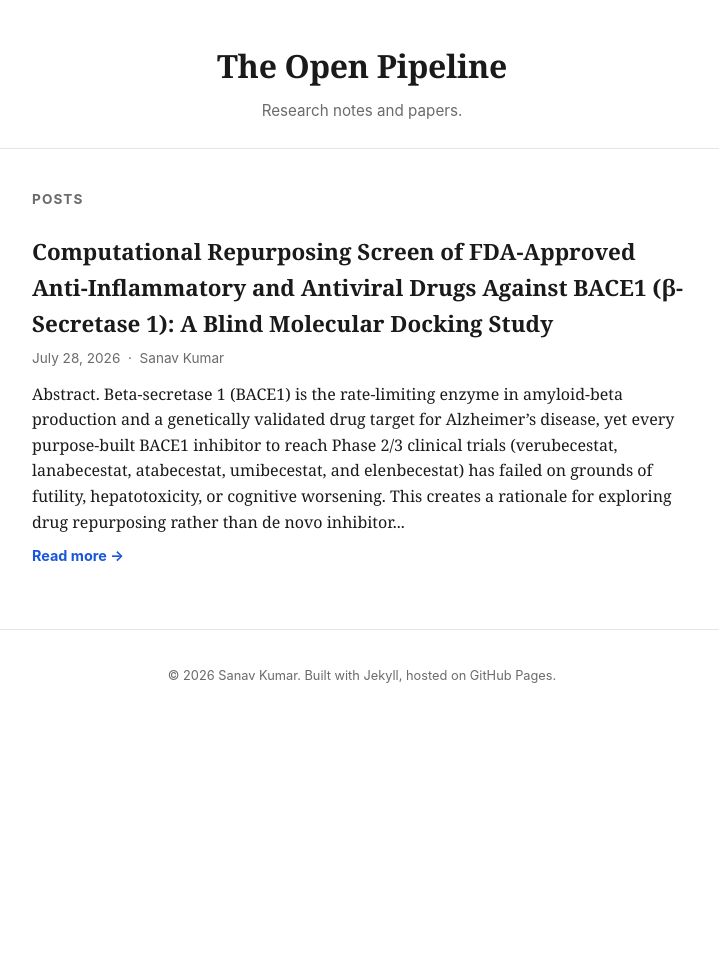
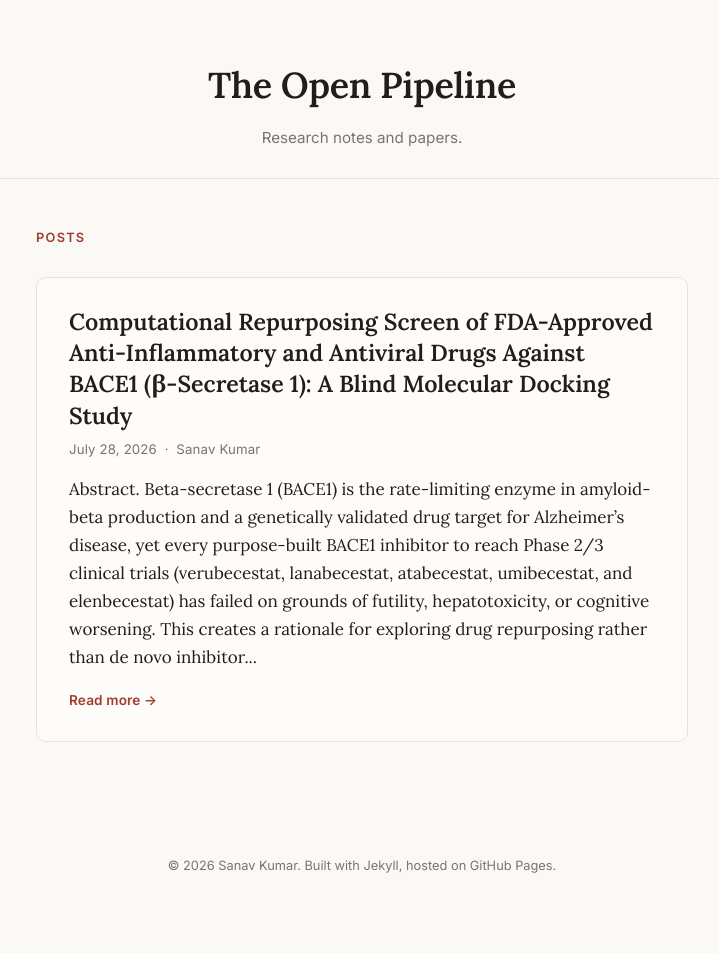
Before and after one commit to Dearth124/the-open-pipeline, a Jekyll site: the page built from index.md, in a window 1280 px wide. Shown: the whole page, without its empty margins (278-997 px from the left). Built offline with Jekyll 4.4.1, drawn with Linux system fonts in a browser that asks for light colours; before the commit the page ends 900 px from its top, so only the background shows below that.

Commit message:
Fix baseurl for project-page hosting; refresh visual design

```diff
--- a/_config.yml
+++ b/_config.yml
@@ -1,8 +1,8 @@
 title: The Open Pipeline
 description: Research notes and papers.
 author: Sanav Kumar
-baseurl: ""
-url: ""
+baseurl: "/the-open-pipeline"
+url: "https://dearth124.github.io"
 
 markdown: kramdown
 permalink: /:year/:month/:day/:title/
--- a/_layouts/default.html
+++ b/_layouts/default.html
@@ -5,6 +5,9 @@
   <meta name="viewport" content="width=device-width, initial-scale=1.0">
   <title>{% if page.title %}{{ page.title }} — {% endif %}{{ site.title }}</title>
   <meta name="description" content="{{ page.excerpt | default: site.description | strip_html | strip_newlines | truncate: 160 }}">
+  <link rel="preconnect" href="https://fonts.googleapis.com">
+  <link rel="preconnect" href="https://fonts.gstatic.com" crossorigin>
+  <link href="https://fonts.googleapis.com/css2?family=Inter:wght@400;500;600&family=Lora:ital,wght@0,400;0,500;0,600;1,400&display=swap" rel="stylesheet">
   <link rel="stylesheet" href="{{ '/assets/css/style.css' | relative_url }}">
   <link rel="alternate" type="application/rss+xml" title="{{ site.title }}" href="{{ '/feed.xml' | relative_url }}">
 </head>
--- a/assets/css/style.css
+++ b/assets/css/style.css
@@ -1,11 +1,14 @@
 :root {
-  --text: #1a1a1a;
-  --muted: #6b6b6b;
-  --link: #1a56db;
-  --link-visited: #3730a3;
-  --border: #e5e5e5;
-  --bg: #ffffff;
+  --text: #201d1a;
+  --muted: #7a746c;
+  --accent: #a13d2e;
+  --accent-ink: #7a2d21;
+  --border: #e8e2d9;
+  --card-bg: #fdfcfa;
+  --bg: #fbf9f6;
   --max-width: 700px;
+  --serif: "Lora", Georgia, "Times New Roman", serif;
+  --sans: "Inter", -apple-system, BlinkMacSystemFont, "Segoe UI", sans-serif;
 }
 
 * {
@@ -14,41 +17,45 @@
 
 body {
   margin: 0;
-  font-family: Georgia, "Times New Roman", serif;
+  font-family: var(--serif);
   color: var(--text);
   background: var(--bg);
-  line-height: 1.6;
+  line-height: 1.65;
+  font-size: 17px;
 }
 
 .wrap {
   max-width: var(--max-width);
   margin: 0 auto;
-  padding: 0 20px;
+  padding: 0 24px;
 }
 
 a {
-  color: var(--link);
+  color: var(--accent);
   text-decoration: none;
 }
 
 a:visited {
-  color: var(--link-visited);
+  color: var(--accent-ink);
 }
 
 a:hover {
   text-decoration: underline;
+  text-decoration-color: currentColor;
+  text-underline-offset: 3px;
 }
 
 .site-header {
   border-bottom: 1px solid var(--border);
-  padding: 40px 0 24px;
-  margin-bottom: 40px;
+  padding: 56px 0 28px;
+  margin-bottom: 48px;
   text-align: center;
 }
 
 .site-title {
-  font-size: 2rem;
-  font-weight: bold;
+  font-family: var(--serif);
+  font-size: 2.25rem;
+  font-weight: 600;
   color: var(--text);
   letter-spacing: -0.01em;
 }
@@ -58,124 +65,182 @@ a:hover {
 }
 
 .site-description {
-  margin: 8px 0 0;
+  margin: 10px 0 0;
   color: var(--muted);
-  font-family: -apple-system, BlinkMacSystemFont, "Segoe UI", sans-serif;
+  font-family: var(--sans);
   font-size: 0.95rem;
 }
 
 .page-heading {
-  font-family: -apple-system, BlinkMacSystemFont, "Segoe UI", sans-serif;
-  font-size: 0.85rem;
+  font-family: var(--sans);
+  font-size: 0.8rem;
+  font-weight: 600;
   text-transform: uppercase;
-  letter-spacing: 0.08em;
-  color: var(--muted);
-  margin-bottom: 24px;
+  letter-spacing: 0.1em;
+  color: var(--accent);
+  margin-bottom: 28px;
 }
 
 .post-feed {
   display: flex;
   flex-direction: column;
-  gap: 40px;
+  gap: 24px;
+}
+
+.post-summary {
+  background: var(--card-bg);
+  border: 1px solid var(--border);
+  border-radius: 10px;
+  padding: 28px 32px;
+  transition: border-color 0.15s ease, transform 0.15s ease;
+}
+
+.post-summary:hover {
+  border-color: var(--accent);
+  transform: translateY(-1px);
 }
 
 .post-summary-title {
-  font-size: 1.4rem;
-  margin: 0 0 6px;
+  font-size: 1.45rem;
+  line-height: 1.35;
+  margin: 0 0 8px;
 }
 
 .post-summary-title a {
   color: var(--text);
 }
 
+.post-summary-title a:hover {
+  color: var(--accent);
+}
+
 .post-meta {
-  font-family: -apple-system, BlinkMacSystemFont, "Segoe UI", sans-serif;
-  font-size: 0.85rem;
+  font-family: var(--sans);
+  font-size: 0.83rem;
   color: var(--muted);
-  margin: 0 0 12px;
+  margin: 0 0 14px;
+  letter-spacing: 0.01em;
 }
 
 .post-excerpt {
-  margin: 0 0 8px;
+  margin: 0 0 14px;
+  color: var(--text);
 }
 
 .read-more {
-  font-family: -apple-system, BlinkMacSystemFont, "Segoe UI", sans-serif;
-  font-size: 0.9rem;
-  font-weight: bold;
+  font-family: var(--sans);
+  font-size: 0.85rem;
+  font-weight: 600;
+  letter-spacing: 0.01em;
 }
 
 .post-title {
-  font-size: 1.9rem;
-  margin-bottom: 6px;
-  line-height: 1.25;
+  font-size: 2rem;
+  margin-bottom: 8px;
+  line-height: 1.3;
 }
 
 .pdf-link {
-  font-family: -apple-system, BlinkMacSystemFont, "Segoe UI", sans-serif;
-  background: #f4f6fb;
-  border: 1px solid var(--border);
-  border-radius: 6px;
-  padding: 12px 16px;
+  font-family: var(--sans);
+  font-size: 0.92rem;
+  font-weight: 500;
+  background: #f7ece9;
+  border: 1px solid #edcfc7;
+  color: var(--accent-ink);
+  border-radius: 8px;
+  padding: 12px 18px;
   display: inline-block;
+  margin: 18px 0 8px;
+}
+
+.pdf-link a {
+  color: var(--accent-ink);
 }
 
 .post-content {
-  margin-top: 24px;
+  margin-top: 28px;
+}
+
+.post-content p {
+  margin: 0 0 1.2em;
 }
 
 .post-content h2 {
-  font-size: 1.3rem;
+  font-size: 1.35rem;
   margin-top: 2em;
+  margin-bottom: 0.6em;
+  color: var(--text);
 }
 
 .post-content h3 {
-  font-size: 1.1rem;
-  margin-top: 1.6em;
+  font-size: 1.12rem;
+  margin-top: 1.7em;
+  margin-bottom: 0.5em;
+}
+
+.post-content strong {
+  color: var(--text);
 }
 
 .post-content blockquote {
-  border-left: 3px solid var(--border);
-  margin-left: 0;
-  padding-left: 16px;
+  border-left: 3px solid var(--accent);
+  margin: 1.5em 0;
+  padding: 0.2em 0 0.2em 18px;
   color: var(--muted);
+  font-style: italic;
 }
 
 .post-content table {
   border-collapse: collapse;
   width: 100%;
-  font-family: -apple-system, BlinkMacSystemFont, "Segoe UI", sans-serif;
-  font-size: 0.9rem;
+  font-family: var(--sans);
+  font-size: 0.88rem;
+  margin: 1.5em 0;
 }
 
 .post-content th,
 .post-content td {
   border: 1px solid var(--border);
-  padding: 6px 10px;
+  padding: 8px 12px;
   text-align: left;
 }
 
+.post-content th {
+  background: var(--card-bg);
+  font-weight: 600;
+}
+
 .back-link {
-  margin-top: 40px;
-  font-family: -apple-system, BlinkMacSystemFont, "Segoe UI", sans-serif;
+  margin-top: 48px;
+  padding-top: 24px;
+  border-top: 1px solid var(--border);
+  font-family: var(--sans);
   font-size: 0.9rem;
 }
 
 .site-footer {
-  border-top: 1px solid var(--border);
-  margin-top: 60px;
-  padding: 24px 0 60px;
-  font-family: -apple-system, BlinkMacSystemFont, "Segoe UI", sans-serif;
+  margin-top: 72px;
+  padding: 28px 0 64px;
+  font-family: var(--sans);
   font-size: 0.8rem;
   color: var(--muted);
   text-align: center;
 }
 
 @media (max-width: 600px) {
+  body {
+    font-size: 16px;
+  }
+  .site-header {
+    padding: 40px 0 24px;
+  }
   .site-title {
-    font-size: 1.6rem;
+    font-size: 1.7rem;
   }
   .post-title {
-    font-size: 1.5rem;
+    font-size: 1.55rem;
+  }
+  .post-summary {
+    padding: 22px 20px;
   }
 }
```
